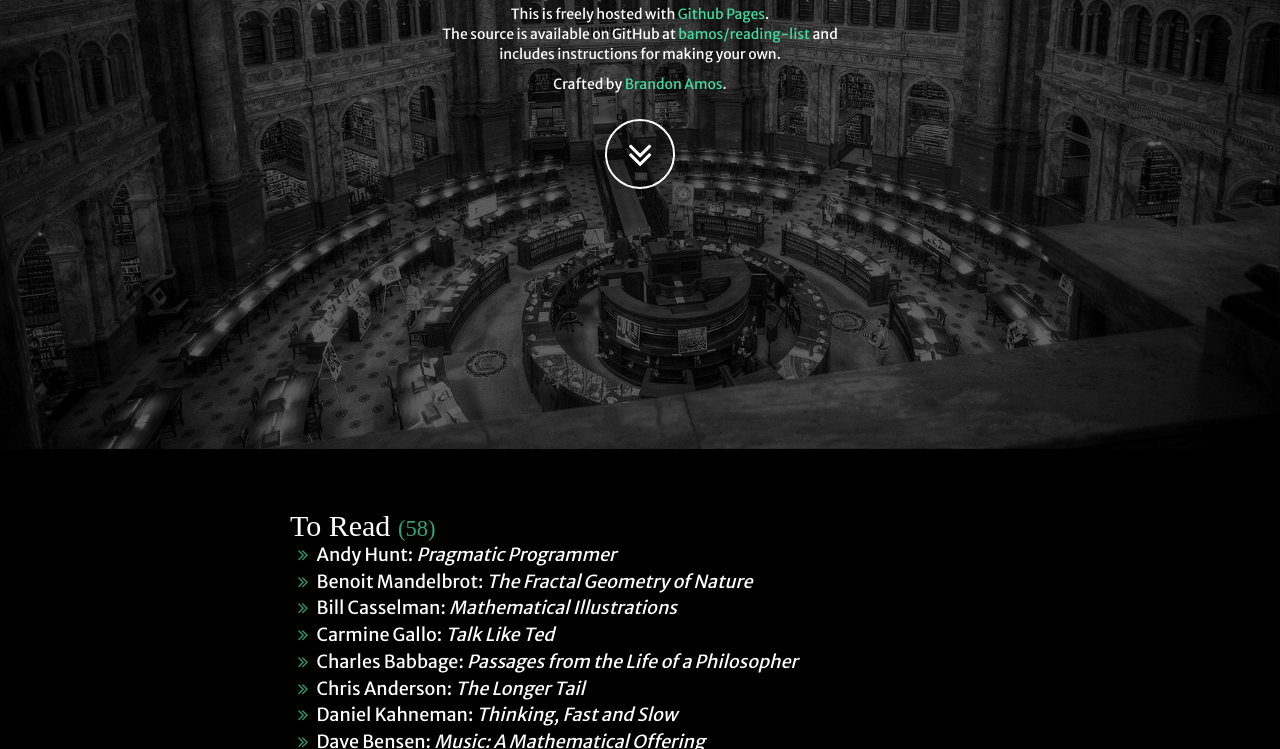
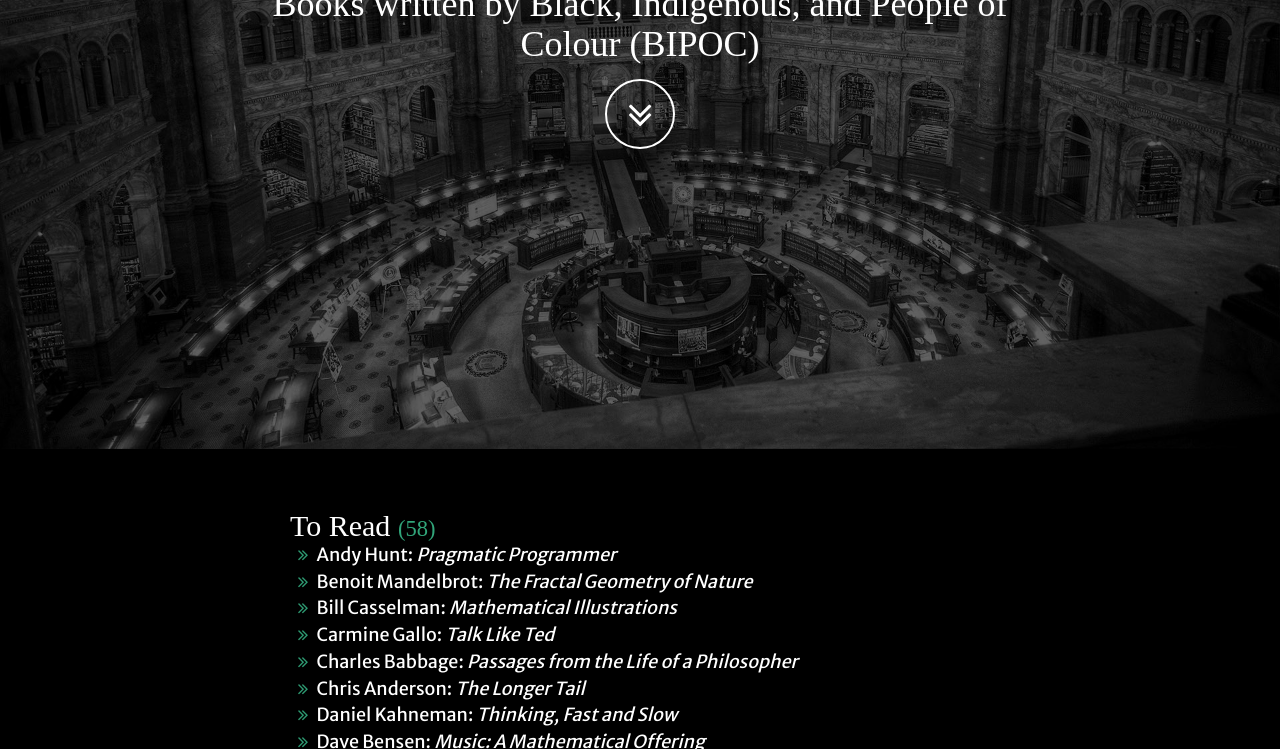
Before and after one commit to BIPOC-Books/BIPOC-Books.github.io, a website: page index.html in a window 1280 px wide. Shown: the part 351-1100 px from the top of the page. Drawn offline with Linux system fonts and the light colour scheme.

Commit message:
Tweaks
Updated title and descriptions.
Removed references to original site.

```diff
--- a/index.html
+++ b/index.html
@@ -4,7 +4,7 @@
     <meta charset="utf-8">
     <meta http-equiv="X-UA-Compatible" content="IE=edge">
     <meta name="viewport" content="width=device-width, initial-scale=1">
-    <title>Brandon Amos: Reading List</title>
+    <title>BIPOC Books</title>
 
     <link href='https://fonts.googleapis.com/css?family=Merriweather+Sans' rel='stylesheet' type='text/css'>
     <link href="vendor/css/bootstrap.min.css" rel="stylesheet">
@@ -62,18 +62,7 @@
         <div class="container">
           <div class="row">
             <div class="col-md-8 col-md-offset-2">
-              <h1>Reading List</h1>
-              <br>
-              <p>
-                This is freely hosted with
-                <a href="https://pages.github.com/" target="_blank">Github Pages</a>.<br>
-                The source is available on GitHub at
-                <a href="https://github.com/bamos/reading-list" target="_blank">bamos/reading-list</a> and<br>
-                includes instructions for making your own.
-              </p>
-              <p>
-                Crafted by <a href="http://bamos.github.io">Brandon Amos</a>.
-              </p>
+              <h1>Books written by Black, Indigenous, and People of Colour (BIPOC)</h1>
               <a href="#rHead" class="btn btn-circle page-scroll">
                 <i class="fa fa-angle-double-down animated"></i>
               </a>
```
